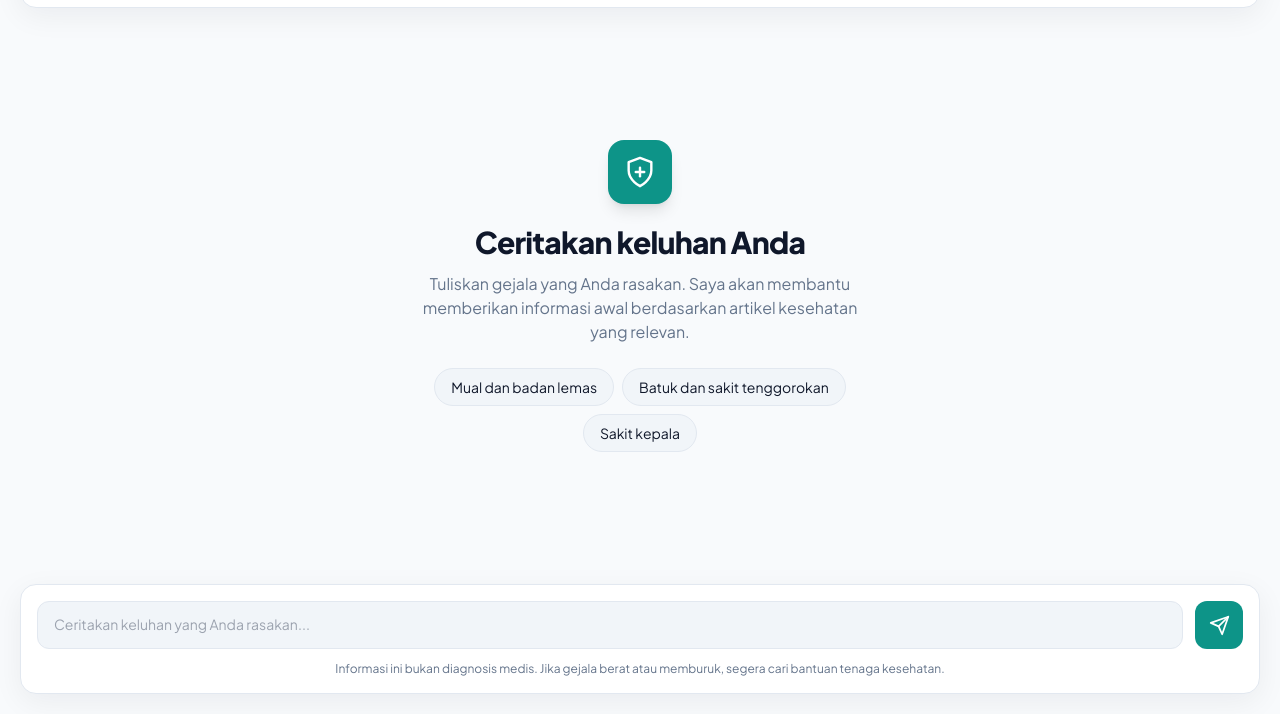
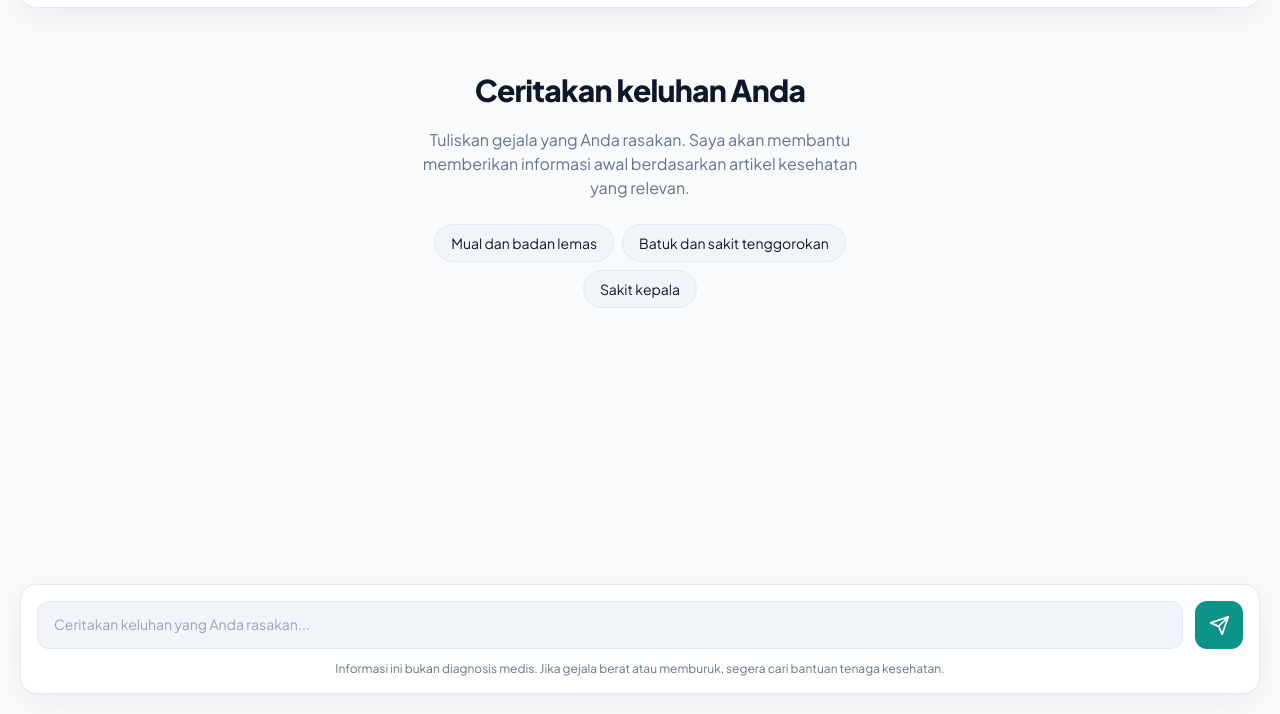
Before and after one commit to AdzinNaufal/healthcare-chatbot, a plain HTML site: page index.html in a window 1280 px wide. Shown: the part 86-800 px from the top of the page. Drawn offline with nearby package versions, Linux system fonts and the light colour scheme; no server answers.

Commit message:
update 1

```diff
--- a/index.html
+++ b/index.html
@@ -252,19 +252,9 @@
             class="my-3 flex min-h-0 flex-1 flex-col gap-4 overflow-y-auto rounded-2xl px-1 py-3 sm:px-3">
 
             <!-- Tampilan awal -->
-            <section id="sambutan" class="my-auto flex flex-col items-center justify-center px-4 py-10 text-center">
-                <div class="mb-5 flex h-16 w-16 items-center justify-center rounded-2xl bg-teal-600 text-white shadow-lg">
-                    <svg xmlns="http://www.w3.org/2000/svg" width="34" height="34"
-                        viewBox="0 0 24 24" fill="none" stroke="currentColor"
-                        stroke-width="1.7" stroke-linecap="round" stroke-linejoin="round"
-                        aria-hidden="true">
-                        <path d="M9 12h6"/>
-                        <path d="M12 9v6"/>
-                        <path d="M12 22s8-4 8-11V5l-8-3-8 3v6c0 7 8 11 8 11Z"/>
-                    </svg>
-                </div>
+            <section id="sambutan" class="max-h-full flex flex-col items-center justify-center px-4 py-10 text-center">
 
-                <h2 class="mb-3 text-2xl font-extrabold tracking-tight sm:text-3xl">
+                <h2 class="mb-5 text-2xl font-extrabold tracking-tight sm:text-3xl">
                     Ceritakan keluhan Anda
                 </h2>
 
```
